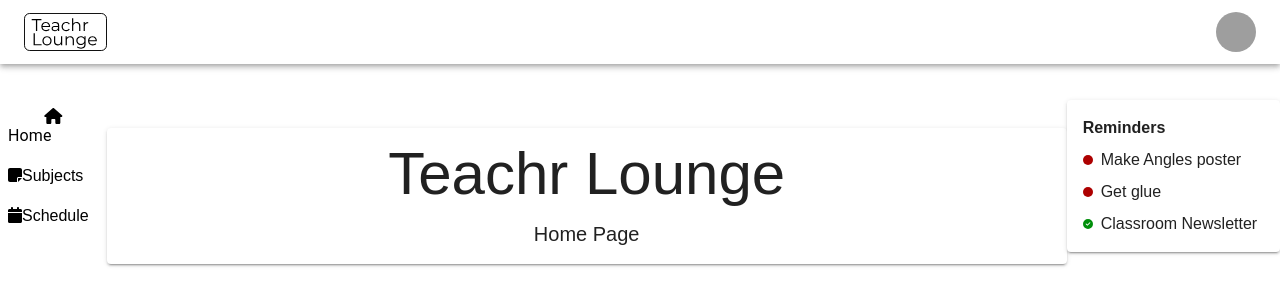
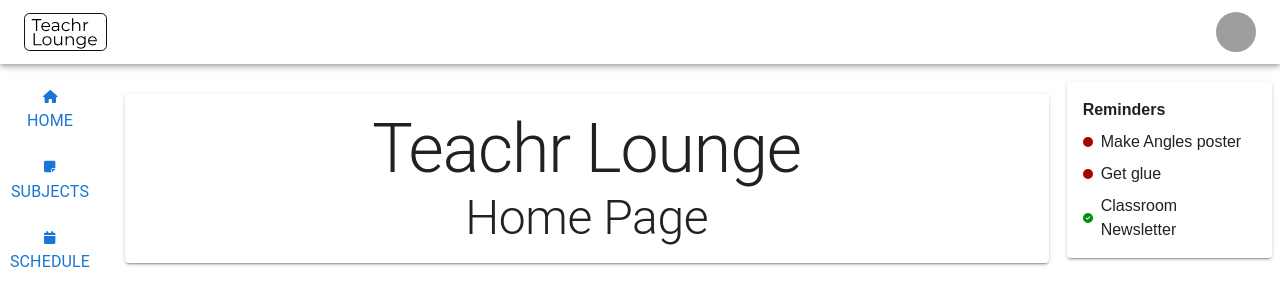
Before and after one commit to ChaseTheCoder/teachr-frontend, a Next.js app: page / in a window 1280 px wide. Shown: the top 306 px of the page. Built offline with nearby package versions, Linux system fonts and the light colour scheme; grey boxes are pictures that could not be loaded.

Commit message:
update layout

```diff
--- a/app/layout.tsx
+++ b/app/layout.tsx
@@ -26,13 +26,15 @@ export default function RootLayout({
       <body>
         <ResponsiveAppBar/>
         <Grid container>
-          <Grid xs={1} sx={{ paddingTop: '36px' }}>
+          <Grid xs={1}  sx={{ paddingTop: '18px' }}>
             <SideNav/>
           </Grid>
           <Grid xs={9}>
-            {children}
+            <Box sx={{ paddingTop: '18px', paddingX: '18px' }}>
+              {children}
+            </Box>
           </Grid>
-          <Grid xs={2} sx={{ paddingTop: '36px' }}>
+          <Grid xs={2}  sx={{ paddingTop: '18px' }}>
             <Reminders />
           </Grid>
         </Grid>
--- a/app/page.tsx
+++ b/app/page.tsx
@@ -2,19 +2,20 @@
 
 import React from 'react';
 import Surface from '../components/surface/Surface';
+import { Box, Typography } from '@mui/material';
 
 export default function Home() {
 
   return (
-    <div className='pt-16'>
+    <Box sx={{ paddingTop: '12px' }}>
       <Surface>
-        <h1 className='text-6xl text-center'>
+        <Typography variant='h1' fontSize={68} align='center'>
           Teachr Lounge
-        </h1>
-        <h2 className='text-xl text-center pt-4'>
+        </Typography>
+        <Typography variant='h2' fontSize={48} align='center'>
           Home Page
-        </h2>
+        </Typography>
       </Surface>
-    </div>
+    </Box>
   )
 }
--- a/app/subject/page.tsx
+++ b/app/subject/page.tsx
@@ -104,7 +104,14 @@ export default function Subject() {
 
   return (
     <>
-    <Box sx={{ paddingTop: '4rem', display: 'flex-column' }}>
+    <Box sx={{ display: 'flex-column' }}>
+      <h1 className='pr-2 text-xl'>Subject</h1>
+      <button
+        className='h-6 w-6 rounded-full bg-primary hover:primaryhover flex items-center justify-center'
+        onClick={postSubject}
+      >
+        <FontAwesomeIcon icon={faPlus} style={{color: 'fff'}}/>
+      </button>
       {subject !== null && (
         subject.map((subject) => (
           <Surface key={subject.id}>
@@ -141,52 +148,6 @@ export default function Subject() {
         ))
       )}
     </Box>
-
-    <div className='space-y-3'>
-      <div className='h-12 flex justify-center'>
-        <div className='flex items-center hover:bg-gray'>
-          <h1 className='pr-2 text-xl'>Subject</h1>
-          <button
-            className='h-6 w-6 rounded-full bg-primary hover:primaryhover flex items-center justify-center'
-            onClick={postSubject}
-          >
-            <FontAwesomeIcon icon={faPlus} style={{color: 'fff'}}/>
-          </button>
-        </div>
-      </div>
-      { subject.length > 0 ?
-        subject.map((subject, index) => (
-          <Surface key={index}>
-            <div className='flex justify-between items-center pb-2 relative'>
-              <h2  className='text-lg font-semibold'>{subject.grade}, {subject.subject}</h2>
-              <div className="relative inline-block text-left">
-                <div>
-                  <button onClick={() => showDropdownOptions(`options-${index}`)} type="button" className="inline-flex flex items-center w-full justify-center hover:bg-background" id="menu-button" aria-expanded="true" aria-haspopup="true">
-                    Edit <FontAwesomeIcon icon={faEllipsisVertical} className='pl-2'/>
-                  </button>
-                </div>
-                <div className="hidden absolute right-0 mt-2 w-56 origin-top-right rounded-md bg-surface shadow-lg border border-primary focus:outline-none" role="menu" aria-orientation="vertical" aria-labelledby="menu-button" id={`options-${index}`}>
-                  <div className="py-1" role="none">
-                    <button onClick={() => deleteSubject(subject.id)} className="text-gray-700 block px-4 py-2 text-sm hover:bg-background" role="menuitem" id="menu-item-0">Edit</button>
-                    <button onClick={() => deleteSubject(subject.id)} className="text-gray-700 block px-4 py-2 text-sm hover:bg-background" role="menuitem" id="menu-item-1">Delete</button>
-                  </div>
-                </div>
-              </div>
-
-            </div>
-            { subject.units.map((unit, index) => (
-              <div key={index} className='border-t-2 border-border py-2'>
-                <Link href={`/subject/${unit.id}`} className='flex justify-between items-center'>
-                  <p>{unit.title}</p>
-                  <FontAwesomeIcon icon={faChevronRight} />
-                </Link>
-              </div>
-            ))}
-          </Surface>
-        )) :
-        <p>No subject data</p>
-      }
-    </div>
     </>
   )
 }
--- a/components/Reminders.tsx
+++ b/components/Reminders.tsx
@@ -2,10 +2,12 @@ import React from 'react';
 import Surface from './surface/Surface';
 import { FontAwesomeIcon } from '@fortawesome/react-fontawesome';
 import { faCircle, faCircleCheck } from '@fortawesome/free-solid-svg-icons';
+import { Box } from '@mui/material';
 
 export default function Reminders() {
 
   return (
+    <Box sx={{ paddingRight: '8px' }}>
       <Surface>
         <div className='space-y-2'>
           <h3 className='font-bold'>Reminders</h3>
@@ -23,5 +25,6 @@ export default function Reminders() {
           </div>
         </div>
       </Surface>
+    </Box>
   )
 }
--- a/components/sideNav/SideNav.tsx
+++ b/components/sideNav/SideNav.tsx
@@ -4,33 +4,42 @@ import {
   faHouse, faNoteSticky, faCalendar
 } from "@fortawesome/free-solid-svg-icons";
 import Link from 'next/link';
-import { Grid, Stack, Typography } from '@mui/material';
+import { Box, Button, Grid, Stack, Typography } from '@mui/material';
 
 export default function SideNav() {
 
   return (
     <aside>
-      <Grid container sx={{ padding: '8px', gap: '1rem'}}>
+      <Grid container sx={{ gap: '1rem'}}>
         <Grid xs={12}>
-          <Link href='/'>
-          <Stack>
-            <FontAwesomeIcon icon={faHouse}/>
-            <Typography>Home</Typography>
-
-          </Stack>
-          </Link>
+          <Button size='small' href='/' sx={{ width: '100px'}}>
+            <Box
+              textAlign='center'
+            >
+              <FontAwesomeIcon icon={faHouse}/>
+              <Typography>Home</Typography>
+            </Box>
+          </Button>
         </Grid>
         <Grid xs={12}>
-          <Link href='/subject' >
-            <FontAwesomeIcon icon={faNoteSticky}/>
-            Subjects
-          </Link>
+          <Button size='small' href='/subject' sx={{ width: '100px'}}>
+            <Box
+              textAlign='center'
+            >
+              <FontAwesomeIcon icon={faNoteSticky}/>
+              <Typography>Subjects</Typography>
+            </Box>
+          </Button>
         </Grid>
         <Grid xs={12}>
-          <Link href='/schedule' >
-            <FontAwesomeIcon icon={faCalendar}/>
-            Schedule
-          </Link>
+          <Button size='small' href='/schedule' sx={{ width: '100px'}}>
+            <Box
+              textAlign='center'
+            >
+              <FontAwesomeIcon icon={faCalendar}/>
+              <Typography>Schedule</Typography>
+            </Box>
+          </Button>
         </Grid>
       </Grid>
     </aside>
```
Lines whose indentation alone changed are shown as unchanged.
